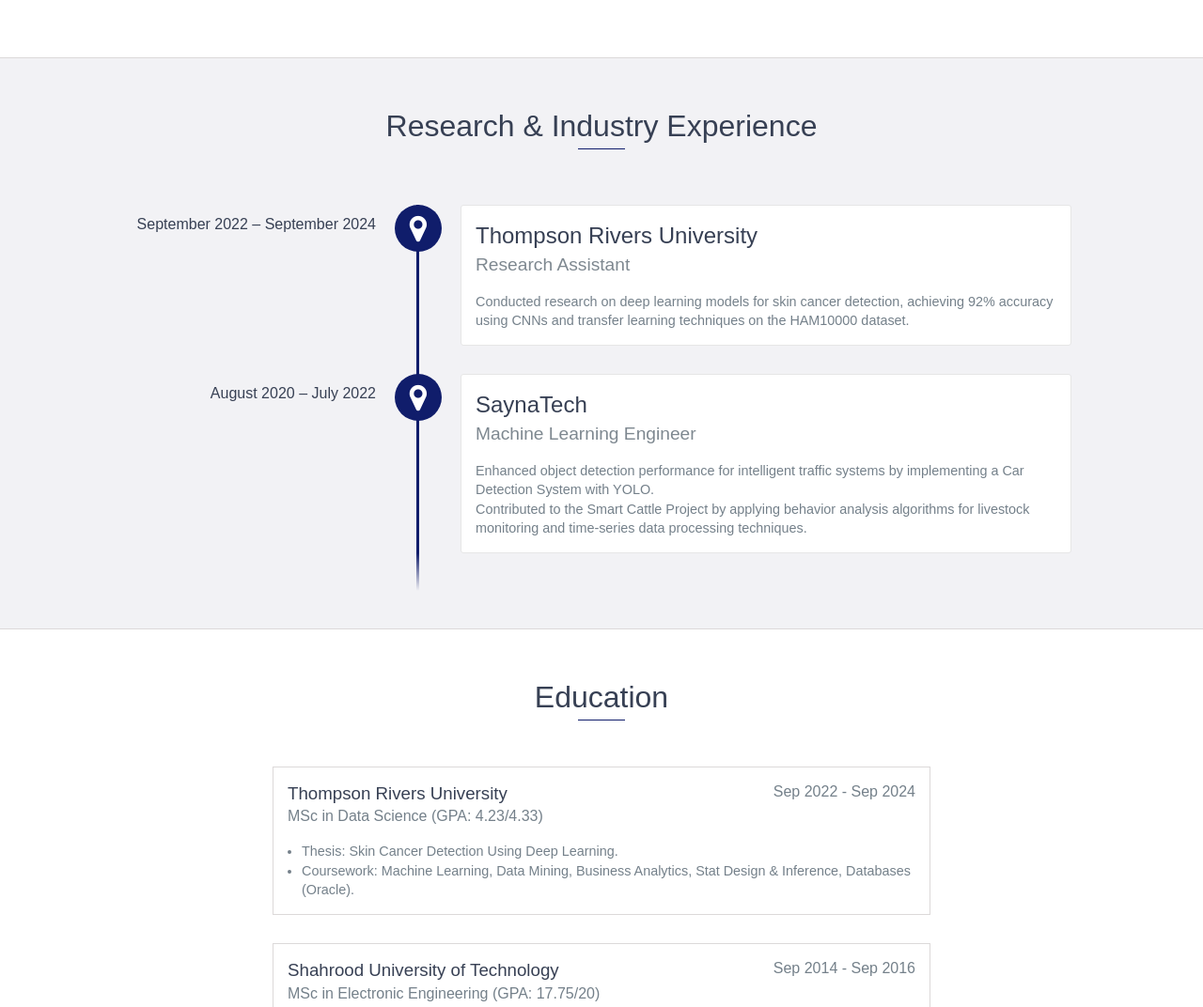
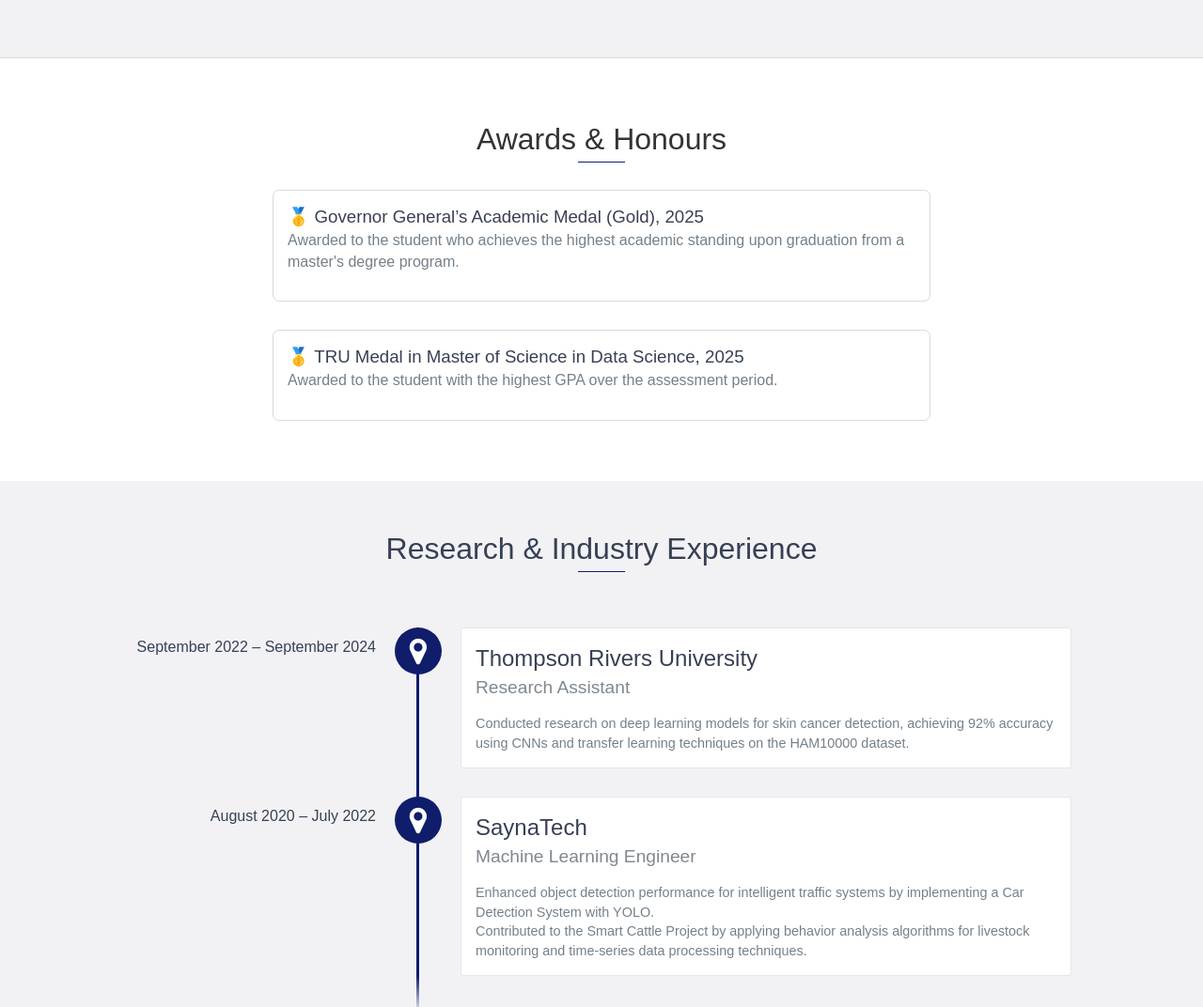
Before and after one commit to saeid436/saeid436.github.io, a website: page index.html in a window 1280 px wide. Shown: the part 1180-2252 px from the top of the page at 94% size. Drawn offline with nearby package versions, Linux system fonts and the light colour scheme.

Commit message:
add awards section to portfolio

```diff
--- a/css/custom.css
+++ b/css/custom.css
@@ -76,3 +76,14 @@
         font-size: small;
     font-family: serif;
 }
+#about{
+    background: #f2f2f5;
+}
+#awards{
+    text-align: center;
+    margin-top: 5%;
+    margin-bottom: 5%;
+}
+.education-block{
+    border-radius: 7px;
+}
--- a/index.html
+++ b/index.html
@@ -5,7 +5,7 @@
     <meta charset="utf-8">
     <meta http-equiv="X-UA-Compatible" content="IE=edge">
     <meta name="viewport" content="width=device-width, initial-scale=1">
-    <title>My Portfolio</title>
+    <title>Saeid Moradi Portfolio</title>
 	<link rel="shortcut icon" href="favicon.ico" type="image/x-icon">
 	<link rel="icon" href="favicon.ico" type="image/x-icon">
     <link href="https://fonts.googleapis.com/css?family=Lato:300,400,700,900" rel="stylesheet">
@@ -27,6 +27,9 @@
         <ul id="menu" class="shadow2">
             <li>
                 <a href="#about">About</a>
+            </li>
+            <li>
+                <a href="#awards">Awards & Honours</a>
             </li>
             <li>
                 <a href="#experience">Experience</a>
@@ -84,6 +87,21 @@
         </div>
     </div>
     <!-- End #about -->
+
+    <div id="awards">
+        <h2 class="heading">Awards & Honours</h2>
+        <div class="education-block">
+            <h3>🥇 Governor General’s Academic Medal (Gold), 2025</h3>
+            <h4>Awarded to the student who achieves the highest academic standing upon graduation from a master's degree program.</h4>
+        </div>
+
+
+        <div class="education-block">
+            <h3>🥇 TRU Medal in Master of Science in Data Science, 2025</h3>
+            <h4>Awarded to the student with the highest GPA over the assessment period.</h4>
+        </div>
+
+    </div>
 
     <div id="experience" class="background-alt">
         <h2 class="heading">Research & Industry Experience</h2>
```
